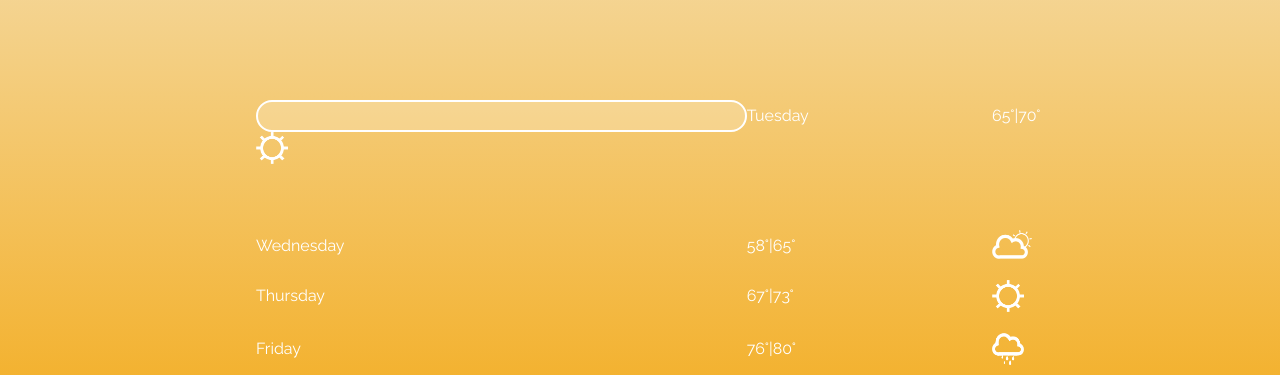
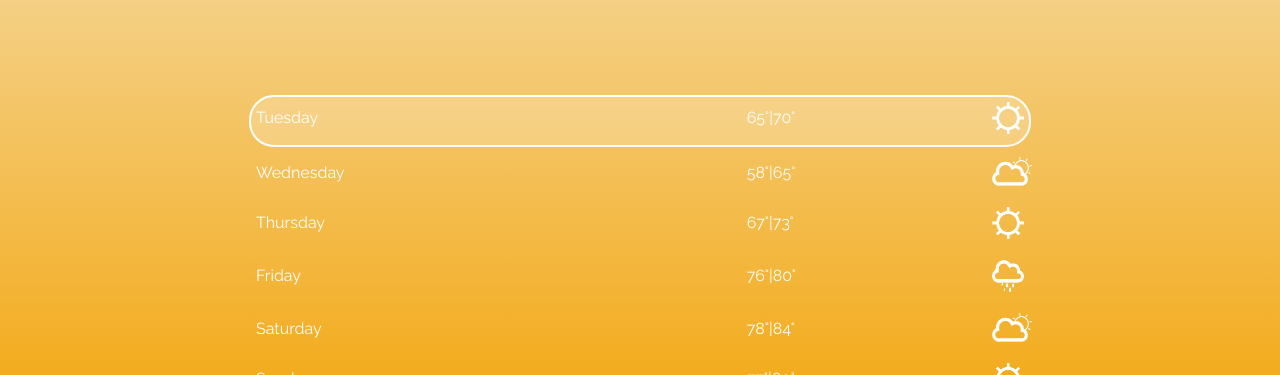
Before and after one commit to mlmelber/weather_app, a plain HTML site: page weatherapp.html in a window 1280 px wide. Shown: the part 726-1101 px from the top of the page. Drawn offline with Linux system fonts and the light colour scheme; a script that the page names is missing.

Commit message:
Update weatherapp.html

```diff
--- a/weatherapp.html
+++ b/weatherapp.html
@@ -105,12 +105,10 @@
             </div>
 
             <div class="weeklyinfo">
-                <div class="dayofweek">
-                    <div class="highlightbox"></div>
-                        <div class="day">Tuesday</div>
-                        <div class="hilo">65°|70°</div>
-                        <div class="icon"><img src="/img/01d_small.png" style="width:2em; height:2em;"/></div>
-                    </div>
+                <div class="dayofweek highlightbox">
+                    <div class="day">Tuesday</div>
+                    <div class="hilo">65°|70°</div>
+                    <div class="icon"><img src="/img/01d_small.png" style="width:2em; height:2em;"/></div>
                 </div>
 
                 <div class="dayofweek">
```
